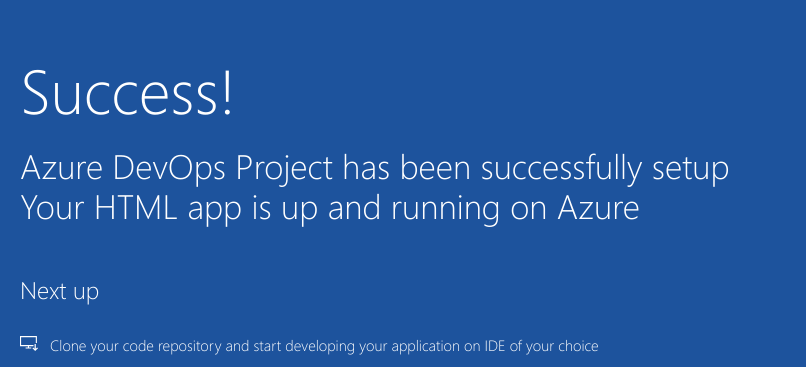
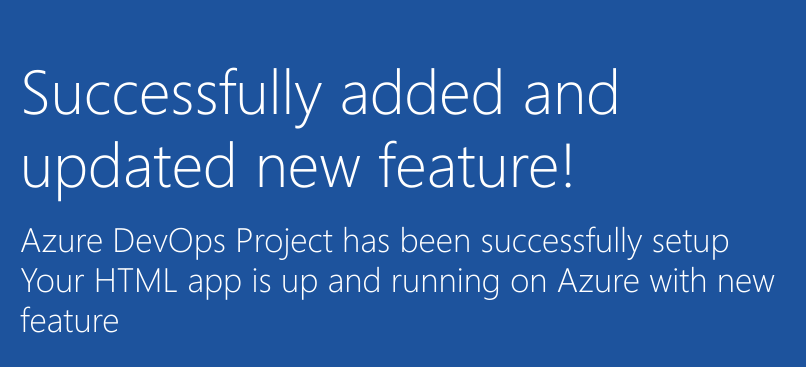
Before and after one commit to NooB-LorD/demo1, a plain HTML site: page index.html in a window 1280 px wide. Shown: the part 325-692 px from the top of the page, 205-1011 px from the left. Drawn offline with Linux system fonts and the light colour scheme.

Commit message:
Added new feature to new-feature1

```diff
--- a/index.html
+++ b/index.html
@@ -2,7 +2,7 @@
 <html>
 
 <head>
-     <title>HTML Application</title>
+     <title>HTML Application with new feature</title>
 	 <link href="css/site.css" rel="stylesheet">
 </head>
 
@@ -18,9 +18,9 @@
             </a>
         </div>
             <div class="content-body">
-                <div class="success-text">Success!</div>
+                <div class="success-text">Successfully added and updated new feature!</div>
                 <div class="description line-1"> Azure DevOps Project has been successfully setup</div>
-                <div class="description line-2"> Your HTML app is up and running on Azure</div>
+                <div class="description line-2"> Your HTML app is up and running on Azure with new feature</div>
                 <div class="next-steps-container">
                     <div class="next-steps-header">Next up</div>
                     <div class="next-steps-body">
```
